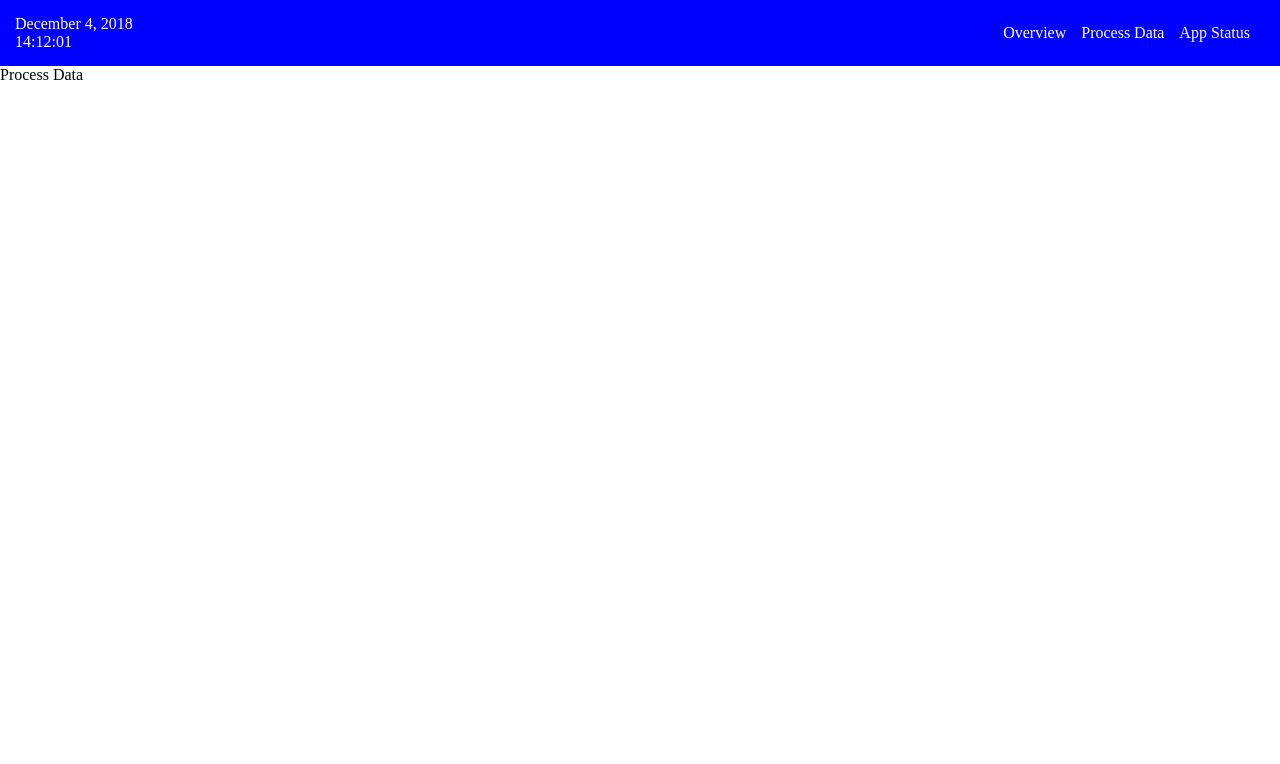
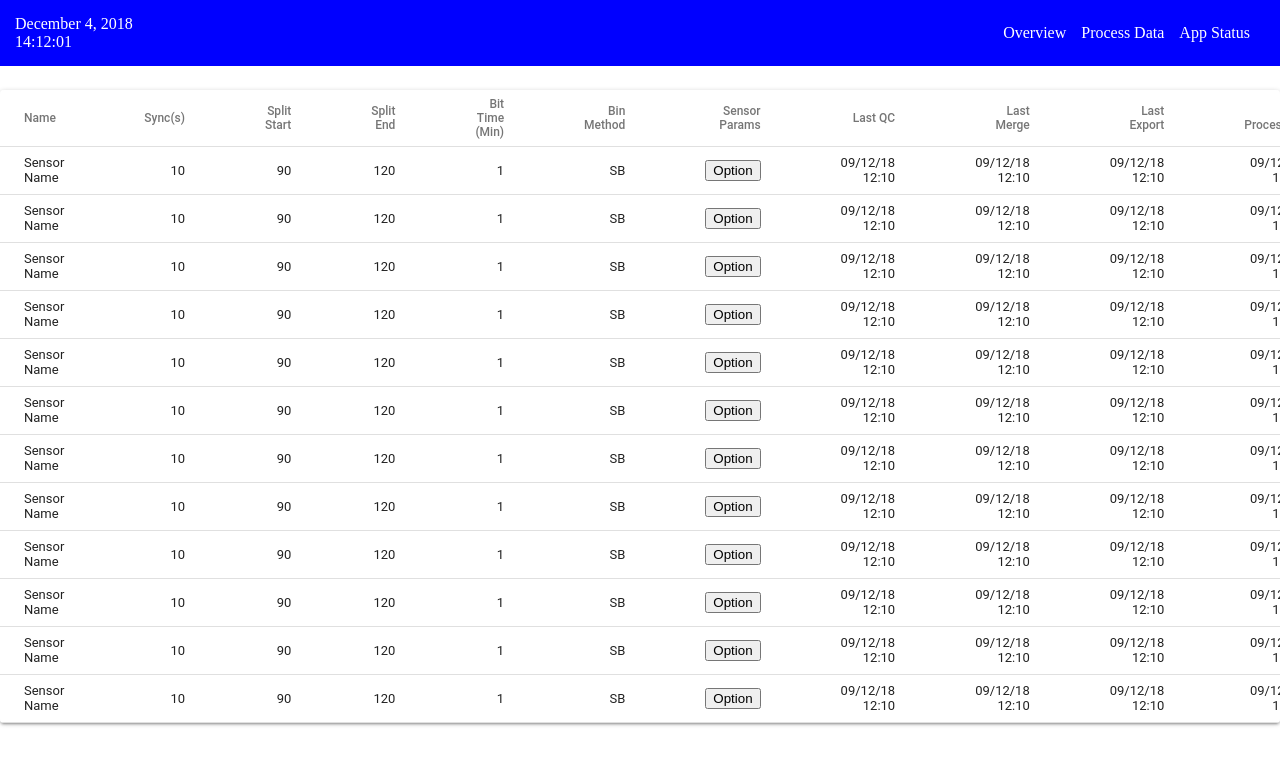
Before and after one commit to UMCOSCapstone/project, a React (Create React App) app in the folder Data Visualization/Program/my-app/: page /process in a window 1280 px wide. Shown: the top 764 px of the page. Built offline with nearby package versions, Linux system fonts and the light colour scheme; what react-jsx-highcharts would draw is missing.

Commit message:
Update Process.js

```diff
--- a/Data Visualization/Program/my-app/src/pages/Process.js
+++ b/Data Visualization/Program/my-app/src/pages/Process.js
@@ -1,22 +1,102 @@
-import React, { Component } from 'react';
+import React from "react";
+import PropTypes from "prop-types";
+import { withStyles } from "@material-ui/core/styles";
+import Table from "@material-ui/core/Table";
+import TableBody from "@material-ui/core/TableBody";
+import TableCell from "@material-ui/core/TableCell";
+import TableHead from "@material-ui/core/TableHead";
+import TableRow from "@material-ui/core/TableRow";
+import Paper from "@material-ui/core/Paper";
 
-class Process extends Component {
+const styles = theme => ({
+  root: {
+    width: "100%",
+    marginTop: theme.spacing.unit * 3,
+    overflowX: "auto"
+  },
+  table: {
+    minWidth: 700
+  }
+});
 
-  constructor(props){
-    super(props)
+//Variables
 
-    this.state = {
-
-    }
-  }
-
-  render() {
-    return (
-      <div>
-        Process Data
-      </div>
-    );
-  }
+let id = 0;
+function createData(name, sync, splitS, splitE, bitTime, bitMethod, sensor, lastQC, lastMerge, lastExport, lastProcess, action) {
+  id += 1;
+  return {id,name, sync, splitS, splitE, bitTime, bitMethod, sensor, lastQC, lastMerge, lastExport, lastProcess, action};
 }
 
-export default Process;
+//What is shown each rows. Dumb data.
+//The options are buttons.
+
+const rows = [
+  createData("Sensor Name", 10, 90, 120, 1, "SB", <button onclick>Option</button>, "09/12/18 12:10", "09/12/18 12:10", "09/12/18 12:10", "09/12/18 12:10", <button onclick>Option</button>),
+  createData("Sensor Name", 10, 90, 120, 1, "SB", <button onclick>Option</button>, "09/12/18 12:10", "09/12/18 12:10", "09/12/18 12:10", "09/12/18 12:10", <button onclick>Option</button>),
+  createData("Sensor Name", 10, 90, 120, 1, "SB", <button onclick>Option</button>, "09/12/18 12:10", "09/12/18 12:10", "09/12/18 12:10", "09/12/18 12:10", <button onclick>Option</button>),
+  createData("Sensor Name", 10, 90, 120, 1, "SB", <button onclick>Option</button>, "09/12/18 12:10", "09/12/18 12:10", "09/12/18 12:10", "09/12/18 12:10", <button onclick>Option</button>),
+  createData("Sensor Name", 10, 90, 120, 1, "SB", <button onclick>Option</button>, "09/12/18 12:10", "09/12/18 12:10", "09/12/18 12:10", "09/12/18 12:10", <button onclick>Option</button>),
+  createData("Sensor Name", 10, 90, 120, 1, "SB", <button onclick>Option</button>, "09/12/18 12:10", "09/12/18 12:10", "09/12/18 12:10", "09/12/18 12:10", <button onclick>Option</button>),
+  createData("Sensor Name", 10, 90, 120, 1, "SB", <button onclick>Option</button>, "09/12/18 12:10", "09/12/18 12:10", "09/12/18 12:10", "09/12/18 12:10", <button onclick>Option</button>),
+  createData("Sensor Name", 10, 90, 120, 1, "SB", <button onclick>Option</button>, "09/12/18 12:10", "09/12/18 12:10", "09/12/18 12:10", "09/12/18 12:10", <button onclick>Option</button>),
+  createData("Sensor Name", 10, 90, 120, 1, "SB", <button onclick>Option</button>, "09/12/18 12:10", "09/12/18 12:10", "09/12/18 12:10", "09/12/18 12:10", <button onclick>Option</button>),
+  createData("Sensor Name", 10, 90, 120, 1, "SB", <button onclick>Option</button>, "09/12/18 12:10", "09/12/18 12:10", "09/12/18 12:10", "09/12/18 12:10", <button onclick>Option</button>),
+  createData("Sensor Name", 10, 90, 120, 1, "SB", <button onclick>Option</button>, "09/12/18 12:10", "09/12/18 12:10", "09/12/18 12:10", "09/12/18 12:10", <button onclick>Option</button>),
+  createData("Sensor Name", 10, 90, 120, 1, "SB", <button onclick>Option</button>, "09/12/18 12:10", "09/12/18 12:10", "09/12/18 12:10", "09/12/18 12:10", <button onclick>Option</button>)
+
+
+];
+
+//Properties
+function SimpleTable(props) {
+  const { classes } = props;
+
+  return (
+    <Paper className={classes.root}>
+      <Table className={classes.table}>
+        <TableHead>
+          <TableRow id="tabletop">
+            <TableCell>Name</TableCell>
+            <TableCell align="right">Sync(s)</TableCell>
+            <TableCell align="right">Split Start</TableCell>
+            <TableCell align="right">Split End</TableCell>
+            <TableCell align="right">Bit Time (Min)</TableCell>
+            <TableCell align="right">Bin Method</TableCell>
+            <TableCell align="right">Sensor Params</TableCell>
+            <TableCell align="right">Last QC</TableCell>
+            <TableCell align="right">Last Merge</TableCell>
+            <TableCell align="right">Last Export</TableCell>
+            <TableCell align="right">Last Processing</TableCell>
+            <TableCell align="right">Action</TableCell>
+          </TableRow>
+        </TableHead>
+        <TableBody>
+          {rows.map(row => (
+            <TableRow key={row.id}>
+              <TableCell component="th" scope="row">
+                {row.name}
+              </TableCell>
+              <TableCell align="right">{row.sync}</TableCell>
+              <TableCell align="right">{row.splitS}</TableCell>
+              <TableCell align="right">{row.splitE}</TableCell>
+              <TableCell align="right">{row.bitTime}</TableCell>
+              <TableCell align="right">{row.bitMethod}</TableCell>
+              <TableCell align="right">{row.sensor}</TableCell>
+              <TableCell align="right">{row.lastQC}</TableCell>
+              <TableCell align="right">{row.lastMerge}</TableCell>
+              <TableCell align="right">{row.lastExport}</TableCell>
+              <TableCell align="right">{row.lastProcess}</TableCell>
+              <TableCell align="right">{row.action}</TableCell>
+            </TableRow>
+          ))}
+        </TableBody>
+      </Table>
+    </Paper>
+  );
+}
+
+SimpleTable.propTypes = {
+  classes: PropTypes.object.isRequired
+};
+
+export default withStyles(styles)(SimpleTable);
```
